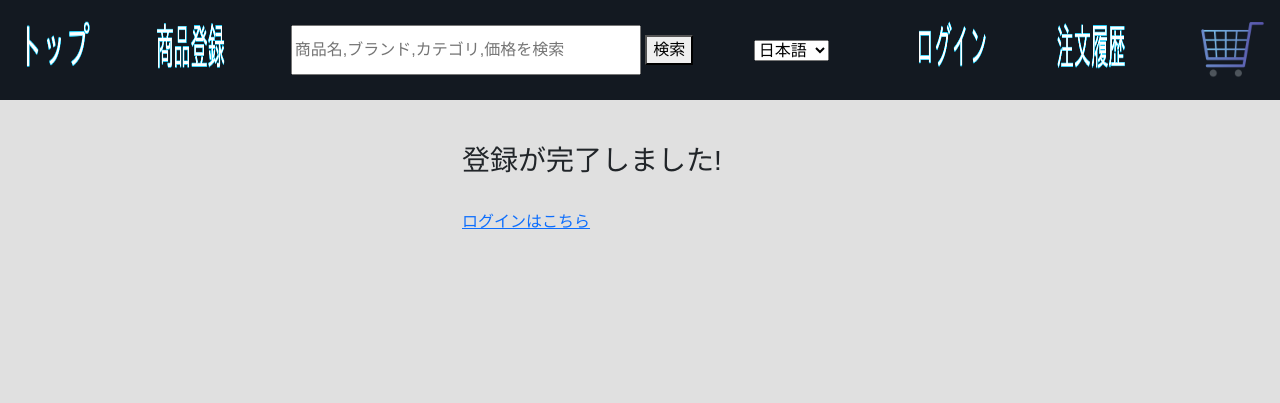
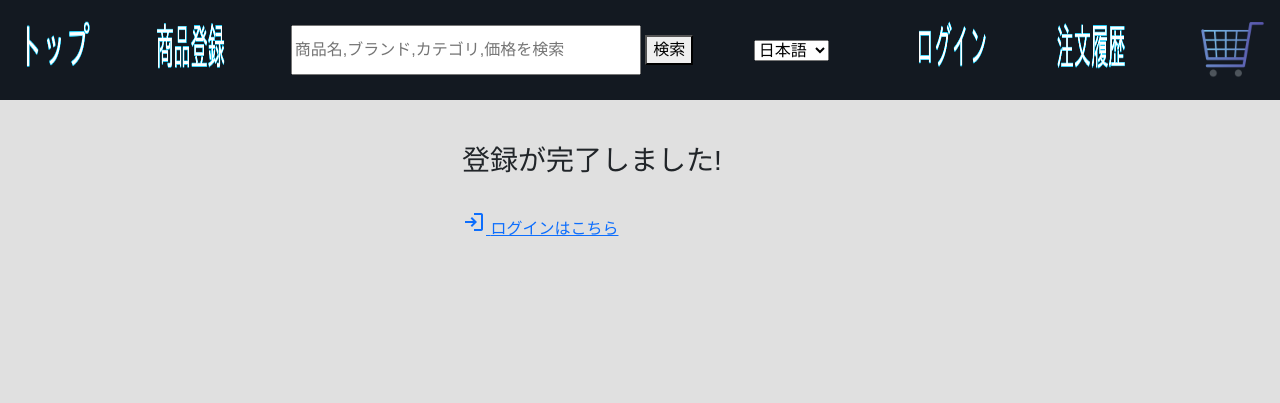
Before and after one commit to shomaozasa/NenkanSeisaku, a Django app: page /signup_success/ in a window 1280 px wide. Shown: the top 403 px of the page. Run offline with Django 4.2, Linux system fonts and the light colour scheme.

Commit message:
Update signup_success.html

```diff
--- a/accounts/templates/signup_success.html
+++ b/accounts/templates/signup_success.html
@@ -12,7 +12,11 @@
                 <div class="col offset-4 py-4">
                     <h3><span id="complete">登録が完了しました!</span></h3>
                     <br>
-                    <p><a href="{% url 'accounts:login' %}"><span id="login">ログインはこちら</span></a></p>
+                    <p><a href="{% url 'accounts:login' %}">
+                            <span class="material-symbols-outlined">
+                                login
+                            </span>
+                            <span id="login">ログインはこちら</span></a></p>
                 </div>
             </div>
         </div>
```
